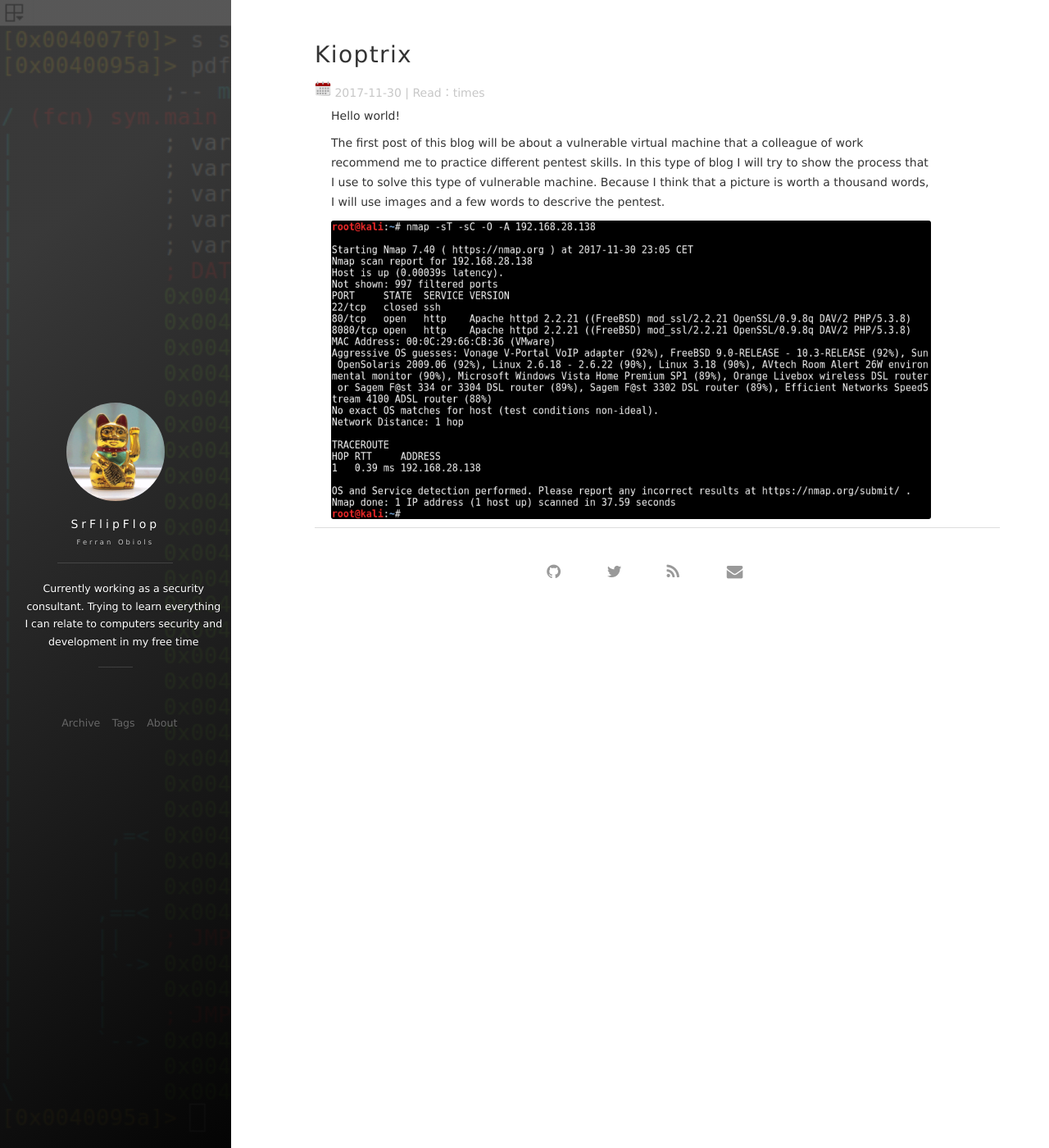
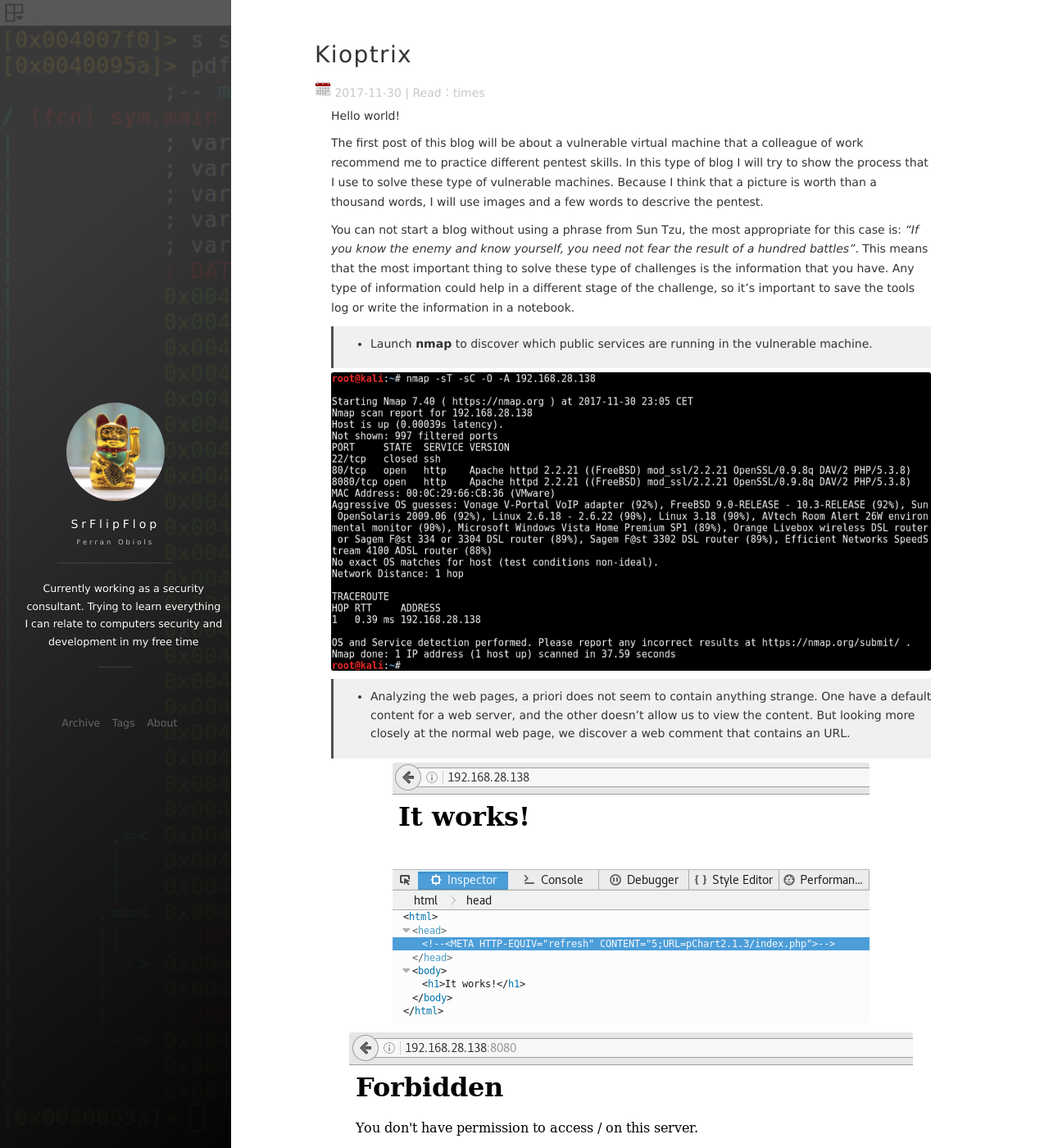
Before and after one commit to SrFlipFlop/srflipflop.github.io, a Jekyll site: the page built from _posts/2017-11-30-Kioptrix.md, in a window 1280 px wide and 1400 px high. Shown: the whole window at 82% size. Built offline with Jekyll 4.4.1, drawn with Linux system fonts in a browser that asks for light colours; nearby versions of some CDN libraries; comment, search, counter and statistics services are not loaded.

Commit message:
mod first post

```diff
--- a/_posts/2017-11-30-Kioptrix.md
+++ b/_posts/2017-11-30-Kioptrix.md
@@ -8,6 +8,18 @@ tag: CTF
 
 Hello world!
 
-The first post of this blog will be about a vulnerable virtual machine that a colleague of work recommend me to practice different pentest skills. In this type of blog I will try to show the process that I use to solve this type of vulnerable machine. Because I think that a picture is worth a thousand words, I will use images and a few words to descrive the pentest.
+The first post of this blog will be about a vulnerable virtual machine that a colleague of work recommend me to practice different pentest skills. In this type of blog I will try to show the process that I use to solve these type of vulnerable machines. Because I think that a picture is worth than a thousand words, I will use images and a few words to descrive the pentest.
 
-![](/images/posts/Kioptrix/img1.png)
+You can not start a blog without using a phrase from Sun Tzu, the most appropriate for this case is: *"If you know the enemy and know yourself, you need not fear the result of a hundred battles"*. This means that the most important thing to solve these type of challenges is the information that you have. Any type of information could help in a different stage of the challenge, so it's important to save the tools log or write the information in a notebook.
+
+>* Launch **nmap** to discover which public services are running in the vulnerable machine.
+
+![Nmap services](/images/posts/Kioptrix/img1.png)
+
+>* Analyzing the web pages, a priori does not seem to contain anything strange. One have a default content for a web server, and the other doesn't allow us to view the content. But looking more closely at the normal web page, we discover a web comment that contains an URL.
+
+![Default web content with a hidden path at the source code](/images/posts/Kioptrix/img2.png)
+
+![Forbidden web content](/images/posts/Kioptrix/img3.png)
+
+>* Todo
```
